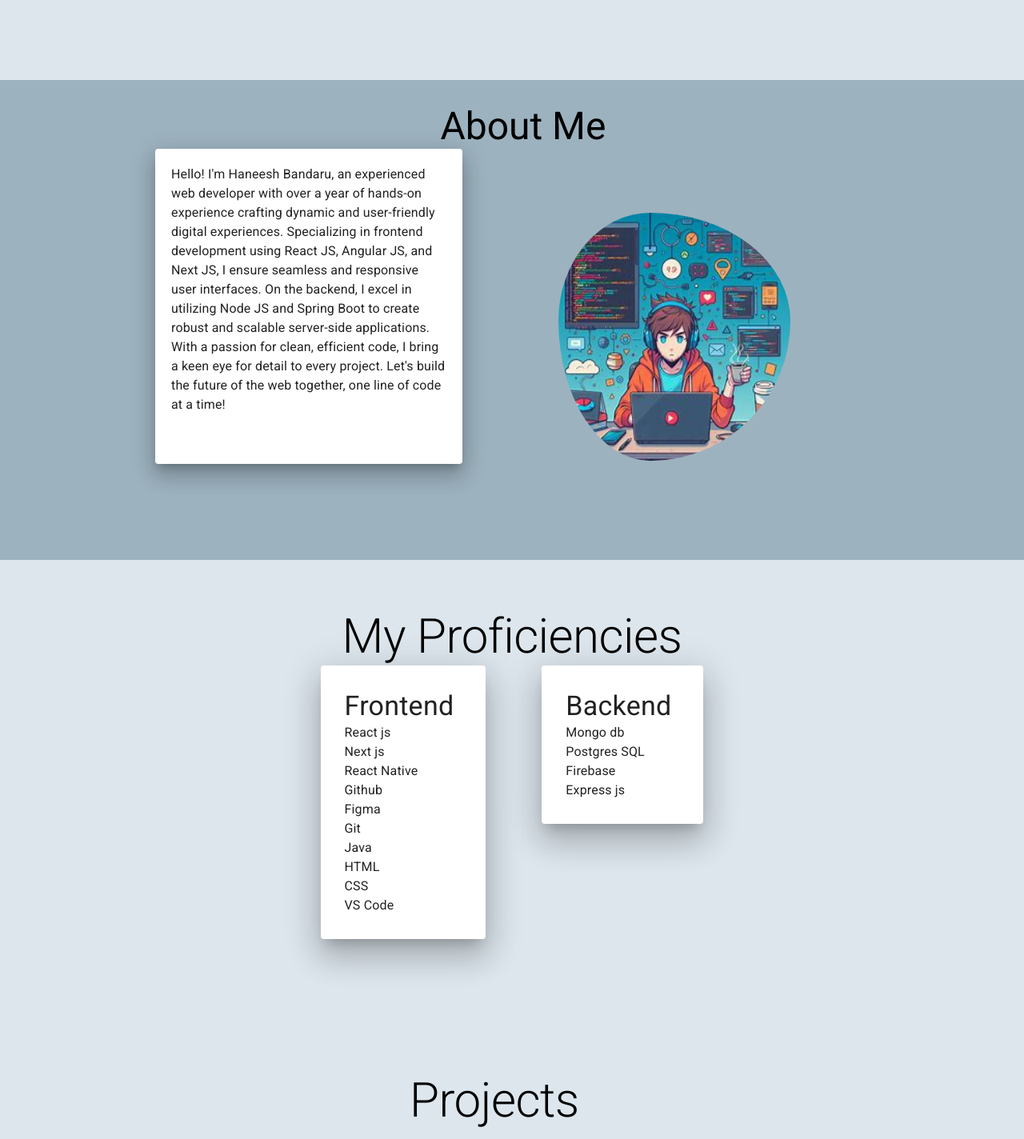
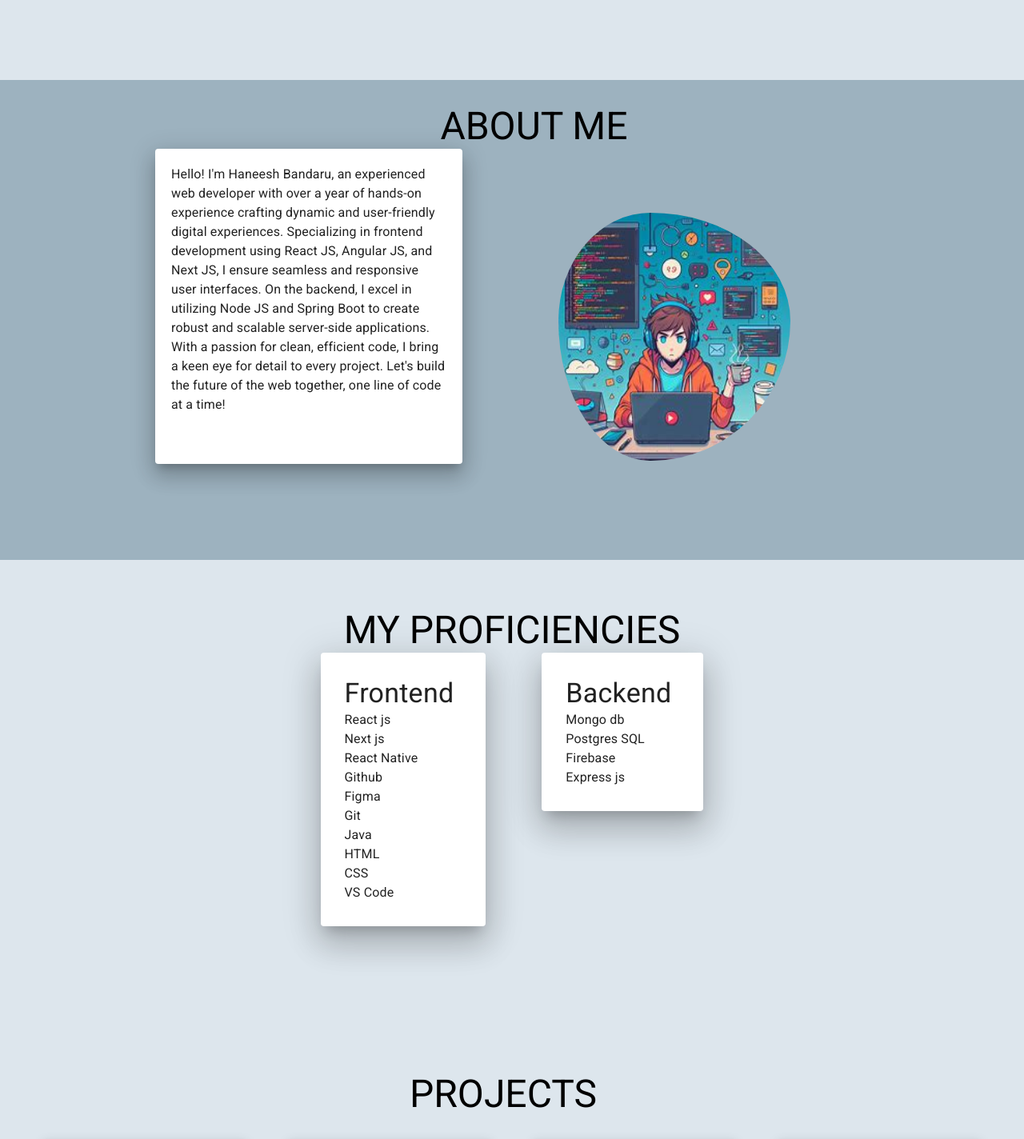
Before and after one commit to haneesh-bandaru/my-portfolio, a Next.js app: page / in a window 1280 px wide. Shown: the part 700-2124 px from the top of the page at 80% size. Built offline with nearby package versions, Linux system fonts and the light colour scheme.

Commit message:
added contac me

```diff
--- a/src/components/about/about.tsx
+++ b/src/components/about/about.tsx
@@ -14,7 +14,7 @@ const About = () => {
       }}
     >
       <div className="textDiv">
-        <Typography variant="h3">About Me</Typography>
+        <Typography variant="h3">ABOUT ME</Typography>
       </div>
       <div className="about-mid">
         <Paper className="imageTextWeb" elevation={16}>
--- a/src/components/mytechstack/mytechstack.css
+++ b/src/components/mytechstack/mytechstack.css
@@ -34,7 +34,7 @@
   text-align: center;
 }
 
-.techText h2 {
+.techText h3 {
   color: black;
 }
 
--- a/src/components/mytechstack/mytechstack.tsx
+++ b/src/components/mytechstack/mytechstack.tsx
@@ -2,7 +2,6 @@ import Link from "next/link";
 import Paper from "@mui/material/Paper";
 import "./mytechstack.css";
 import { Typography } from "@mui/material";
-
 
 const frontend = [
   { image: "", name: "React js" },
@@ -28,7 +27,7 @@ const Experience = () => {
   return (
     <main className="expMain">
       <div className="techText">
-        <Typography variant="h2">My Proficiencies</Typography>
+        <Typography variant="h3">MY PROFICIENCIES</Typography>
       </div>
       <div className="techDiv">
         <Paper className="frontendDiv" elevation={24}>
--- a/src/components/projects/projects.css
+++ b/src/components/projects/projects.css
@@ -3,7 +3,7 @@
   overflow: hidden;
 }
 
-.proMain h2 {
+.proMain h3 {
   margin-left: 40%;
 }
 
--- a/src/components/projects/projects.tsx
+++ b/src/components/projects/projects.tsx
@@ -60,7 +60,7 @@ const projectDetails = [
 const Projects = () => {
   return (
     <main className="proMain">
-      <Typography variant="h2">Projects</Typography>
+      <Typography variant="h3">PROJECTS</Typography>
       <div>
         <div className="prodisplay">
           {projectDetails.map((item, index) => (
```
